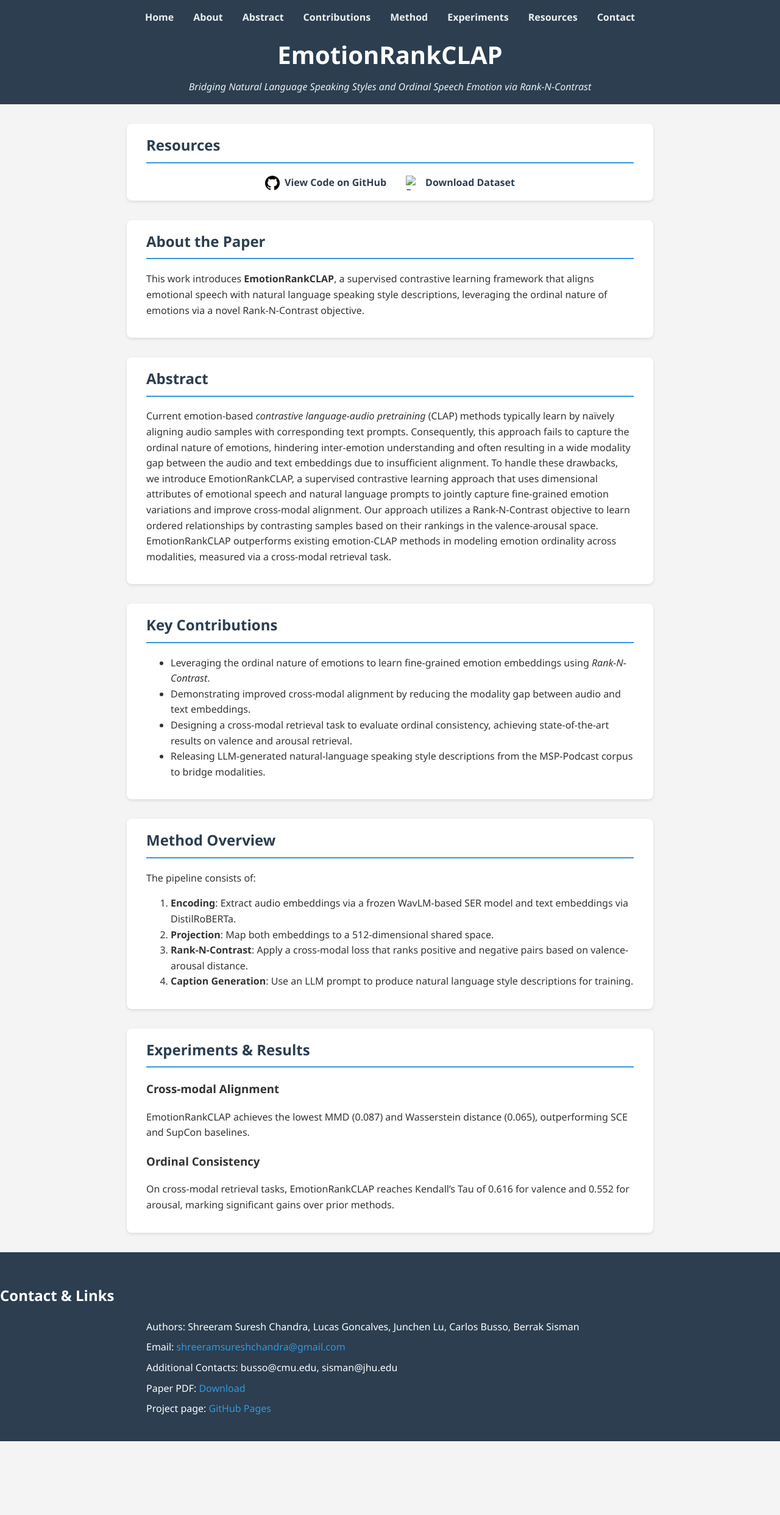
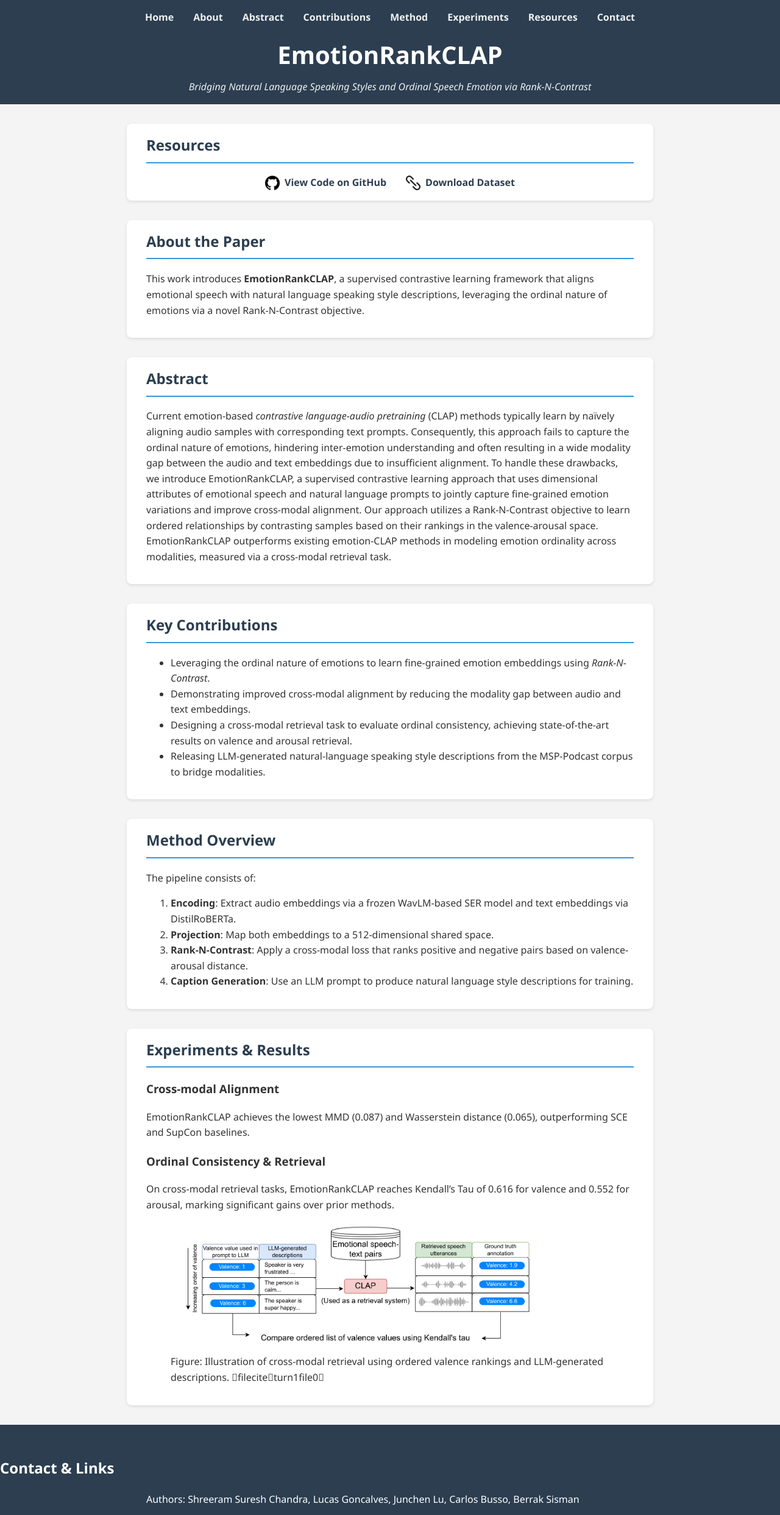
Before and after one commit to Kodhandarama/emotionrankclap.github.io, a plain HTML site: page index.html in a window 1280 px wide. Shown: the top 2485 px of the page at 61% size. Before the commit the page ends 2364 px from the top, so only its background shows below. Drawn offline with Linux system fonts and the light colour scheme.

Commit message:
Added cross modal fig

```diff
--- a/index.html
+++ b/index.html
@@ -34,7 +34,7 @@
       </li>
       <li>
         <a href="https://github.com/kodhandarama/emotionrankclap/releases/download/v1.0/EmotionRankCLAP_dataset.zip">
-          <img src="assets/download_download.png" alt="Download Data" class="logo"> Download Dataset
+          <img src="assets/data_download.png" alt="Download Data" class="logo"> Download Dataset
         </a>
       </li>
     </ul>
@@ -75,8 +75,12 @@
     <h2>Experiments & Results</h2>
     <h3>Cross-modal Alignment</h3>
     <p>EmotionRankCLAP achieves the lowest MMD (0.087) and Wasserstein distance (0.065), outperforming SCE and SupCon baselines.</p>
-    <h3>Ordinal Consistency</h3>
-    <p>On cross-modal retrieval tasks, EmotionRankCLAP reaches Kendall&#8217;s Tau of 0.616 for valence and 0.552 for arousal, marking significant gains over prior methods.</p>
+    <h3>Ordinal Consistency & Retrieval</h3>
+    <p>On cross-modal retrieval tasks, EmotionRankCLAP reaches Kendall’s Tau of 0.616 for valence and 0.552 for arousal, marking significant gains over prior methods.</p>
+    <figure>
+      <img src="assets/cross_modal_retrieval.png" alt="Cross-modal Retrieval Illustration" style="width:100%; border-radius:8px;">
+      <figcaption>Figure: Illustration of cross-modal retrieval using ordered valence rankings and LLM-generated descriptions. fileciteturn1file0</figcaption>
+    </figure>
   </section>
 
   <footer id="contact">
```
Also changed, not shown: assets/cross_modal_retrieval.png (added).
